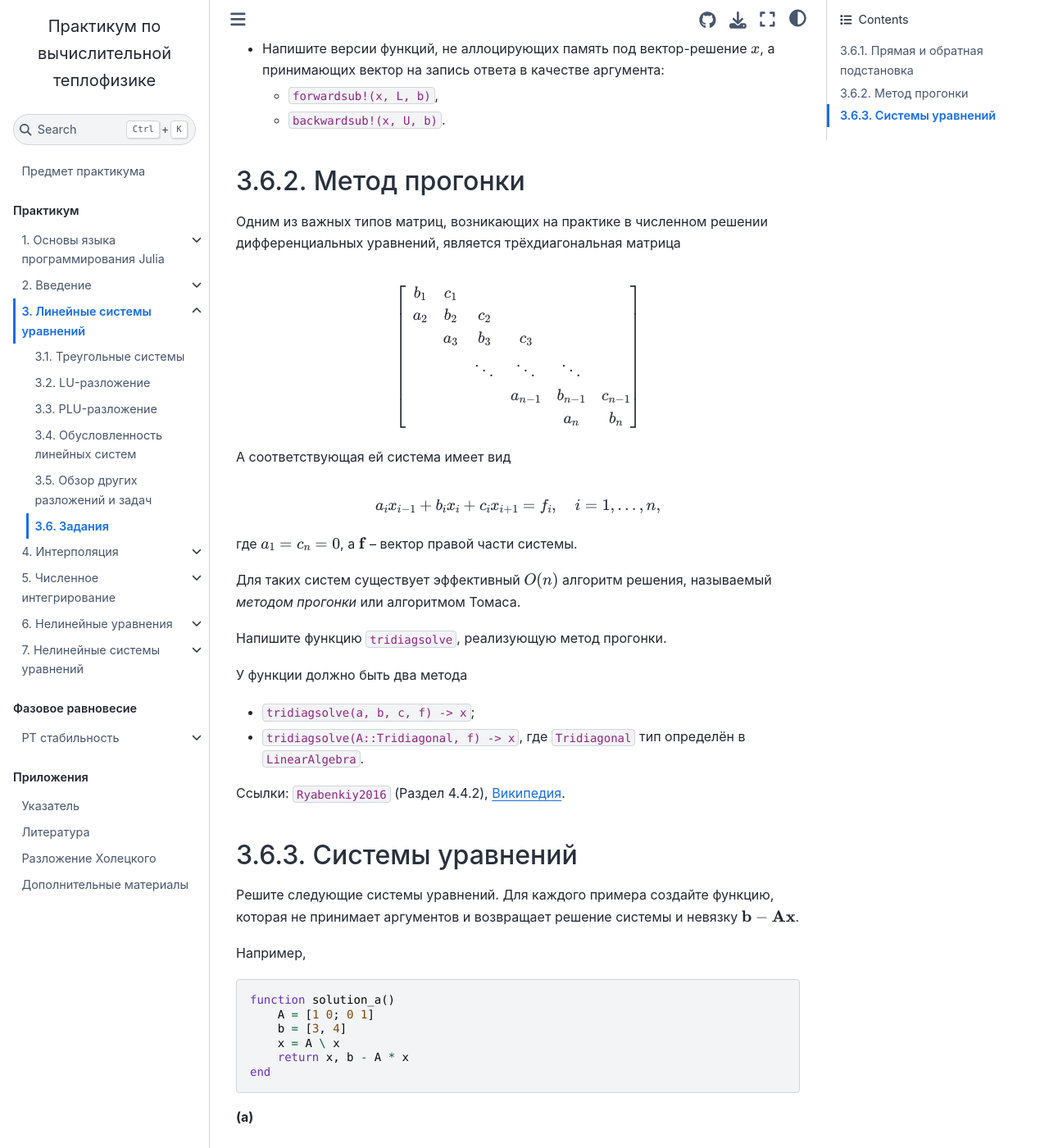
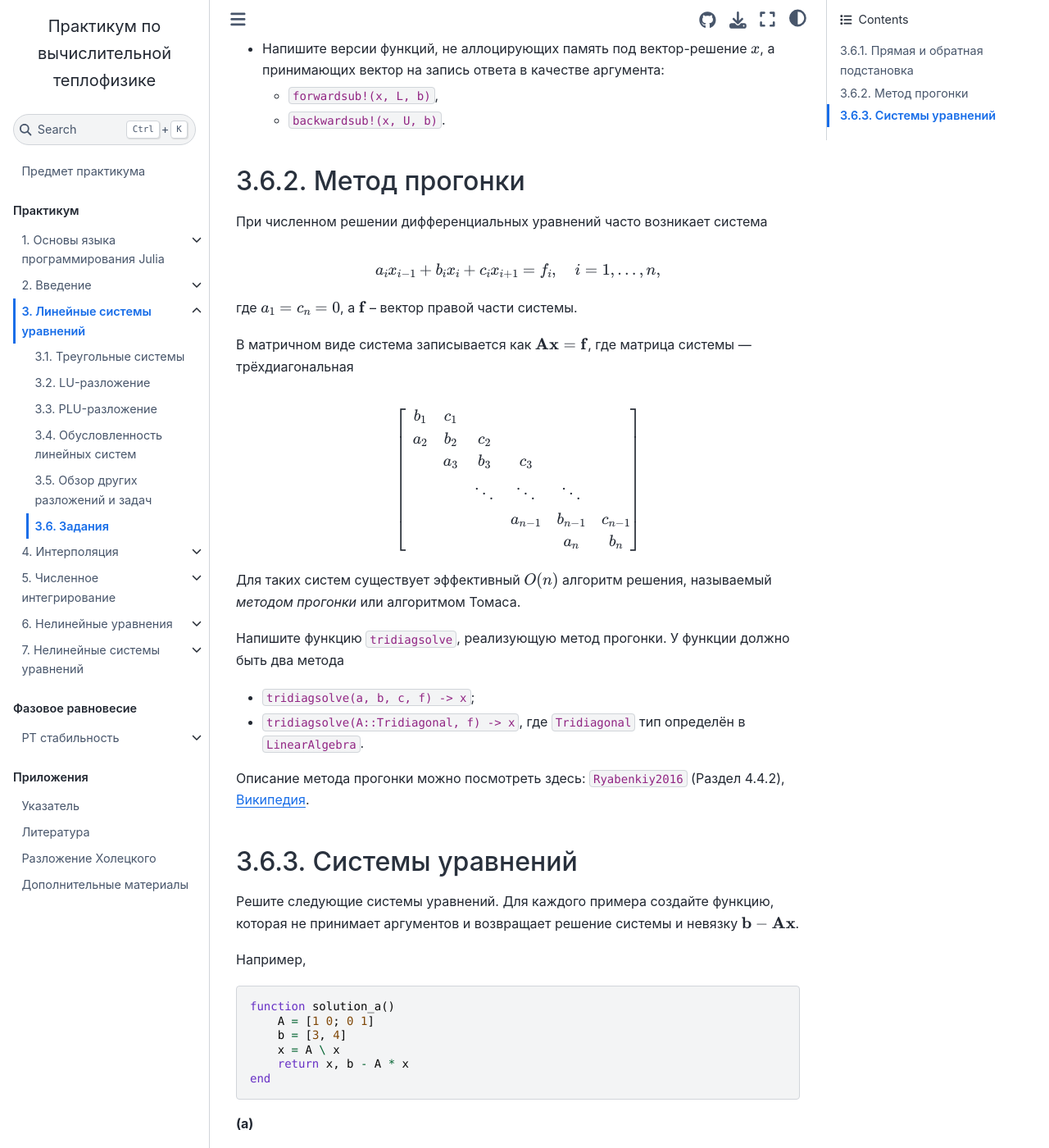
Before and after one commit to stepanzh/computational_thermodynamics, a Jupyter Book: the page built from book/syslinear/ex.md, in a window 1280 px wide and 1400 px high, scrolled down 798 px. Shown: the whole window at 82% size. Built offline with Jupyter Book 1.0.4 settings and Sphinx 7.4.7 and the Sphinx Book theme 1.1.4, drawn with Linux system fonts in a browser that asks for light colours; cross-references to code outside the pages are shown as plain code.

Commit message:
feat: upd syslinear - задание на метод прогонки

````diff
--- a/book/syslinear/ex.md
+++ b/book/syslinear/ex.md
@@ -36,7 +36,15 @@ function backwardsub(U::AbstractMatrix, b::AbstractVector) end
 
 ## Метод прогонки
 
-Одним из важных типов матриц, возникающих на практике в численном решении дифференциальных уравнений, является трёхдиагональная матрица
+При численном решении дифференциальных уравнений часто возникает система
+
+$$
+a_i x_{i-1} + b_i x_i + c_i x_{i+1} = f_i, \quad i=1,\ldots,n,
+$$
+
+где $a_1 = c_n = 0$, а $\mathbf{f}$ -- вектор правой части системы.
+
+В матричном виде система записывается как $\mathbf{A} \mathbf{x} = \mathbf{f}$, где матрица системы --- трёхдиагональная
 
 $$
 \begin{bmatrix}
@@ -49,26 +57,18 @@ a_2 & b_2 & c_2    &         &         & \\
 \end{bmatrix}
 $$
 
-А соответствующая ей система имеет вид
-
-$$
-a_i x_{i-1} + b_i x_i + c_i x_{i+1} = f_i, \quad i=1,\ldots,n,
-$$
-
-где $a_1 = c_n = 0$, а $\mathbf{f}$ -- вектор правой части системы.
 
 ```{index} метод; прогонки
 ```
 Для таких систем существует эффективный $O(n)$ алгоритм решения, называемый *методом прогонки* или алгоритмом Томаса.
 
 Напишите функцию `tridiagsolve`, реализующую метод прогонки.
-
 У функции должно быть два метода
 
 - `tridiagsolve(a, b, c, f) -> x`;
 - `tridiagsolve(A::Tridiagonal, f) -> x`, где `Tridiagonal` тип определён в `LinearAlgebra`.
 
-Ссылки: {cite}`Ryabenkiy2016` (Раздел 4.4.2), [Википедия](https://ru.wikipedia.org/wiki/%D0%9C%D0%B5%D1%82%D0%BE%D0%B4_%D0%BF%D1%80%D0%BE%D0%B3%D0%BE%D0%BD%D0%BA%D0%B8).
+Описание метода прогонки можно посмотреть здесь: {cite}`Ryabenkiy2016` (Раздел 4.4.2), [Википедия](https://ru.wikipedia.org/wiki/%D0%9C%D0%B5%D1%82%D0%BE%D0%B4_%D0%BF%D1%80%D0%BE%D0%B3%D0%BE%D0%BD%D0%BA%D0%B8).
 
 ## Системы уравнений
 
````
